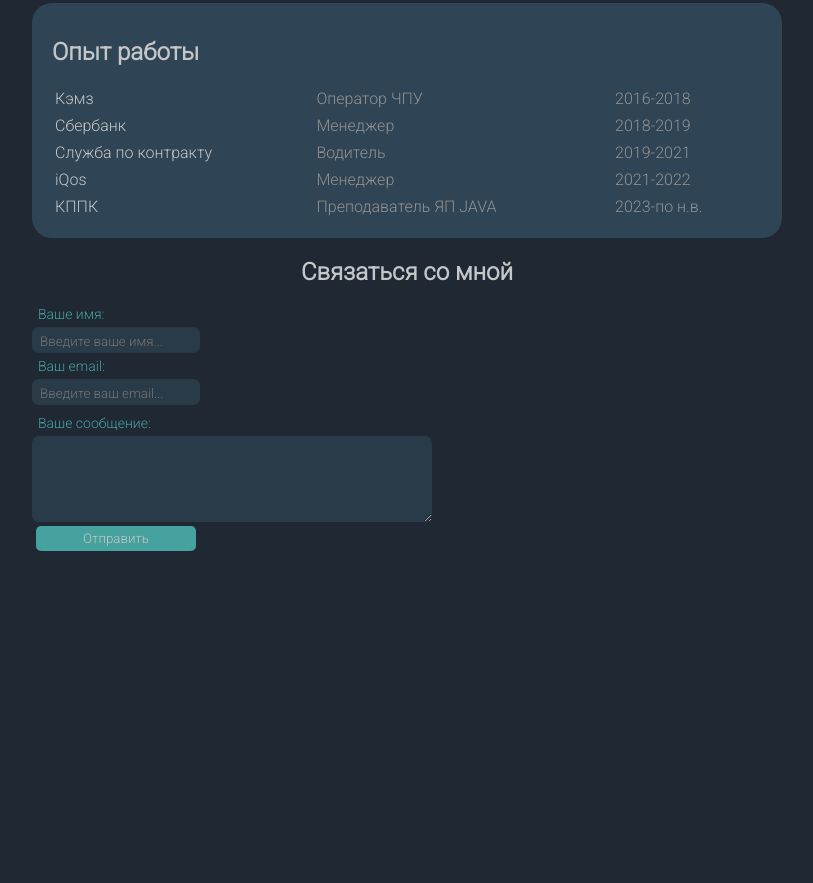
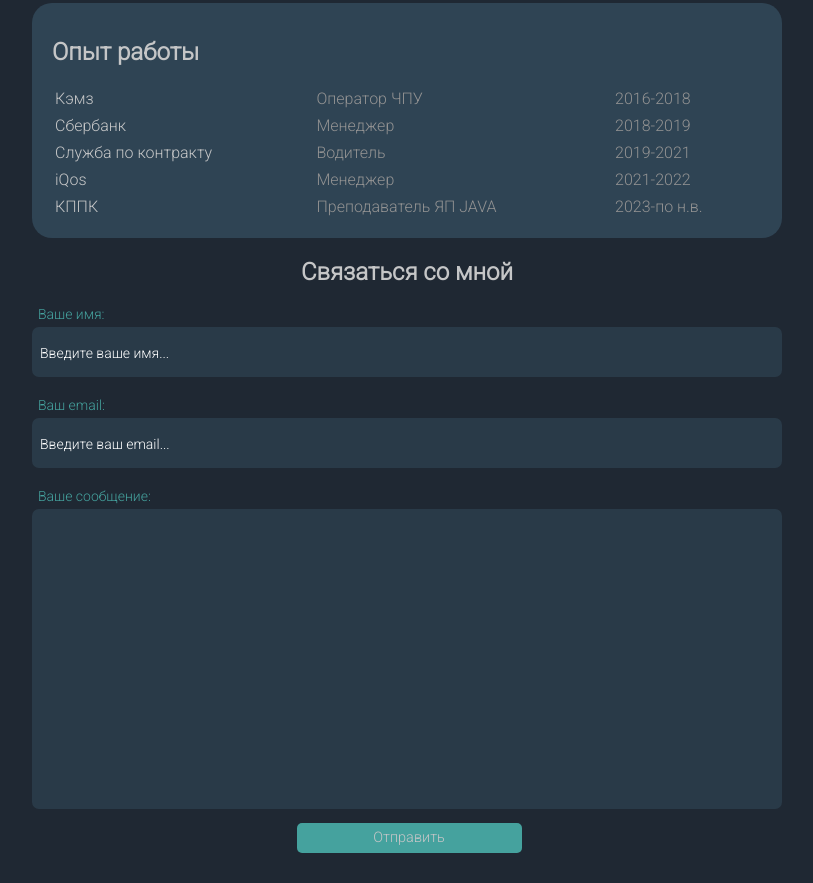
Before and after one commit to SharkMAsh/HTML-CSS, a plain HTML site: page index.html in a window 1280 px wide. Shown: the part 446-1329 px from the top of the page, without its empty margins (233-1046 px from the left). Before the commit the page ends 1005 px from the top, so only its background shows below. Drawn offline with Linux system fonts and the light colour scheme.

Commit message:
Add files via upload

```diff
--- a/Styles.css
+++ b/Styles.css
@@ -107,7 +107,6 @@
 
 .form-group input,
 .form-group textarea {
-
     box-sizing: border-box;
     border: none;
     background: #2f4454a9;
@@ -117,6 +116,14 @@
     padding: 7px 8px 4px;
     font-family: inherit;
     border-radius: 7px;
+    width: 100%;
+    height: 50px;
+    color: white;
+}
+
+input::placeholder {
+    color: white;
+    font-size: 14px;
 }
 
 .row {
@@ -124,17 +131,26 @@
 }
 
 .row>.form-group {
-    margin-right: 20px;
+    margin-top: 20px;
 }
 
 .form-group textarea {
-    max-width: 400px;
     margin: auto;
+    resize: none;
+    width: 100%;
+    height: 300px;
+}
+
+.button {
+    display: flex;
+    justify-content: center;
+    margin-bottom: 30px;
 }
 
 .button input {
-    width: 160px;
-    height: 25px;
+    width: 30%;
+    height: 30px;
+    font-size: 14.5px;
     font-family: inherit;
     border-radius: 5px;
     text-align: center;
@@ -146,6 +162,7 @@
     cursor: pointer;
 }
 
-/* .button:hover {
+
+.button input:hover {
      opacity: 0.8;
-} */
+}
--- a/index.html
+++ b/index.html
@@ -85,12 +85,13 @@
                         <label for="Email">Ваш email:</label>
                         <input type="" id="Email" placeholder="Введите ваш email...">
                     </div>
+                    <div class="form-group">
+                        <label for="text">Ваше сообщение:</label>
+
+                        <textarea id="text" cols="100" rows="5"></textarea>
+                    </div>
                 </div>
-                <div class="form-group">
-                    <label for="text">Ваше сообщение:</label>
 
-                    <textarea id="text" cols="100" rows="5"></textarea>
-                </div>
 
                 <div class="button">
                     <input type="submit" value="Отправить">
```
